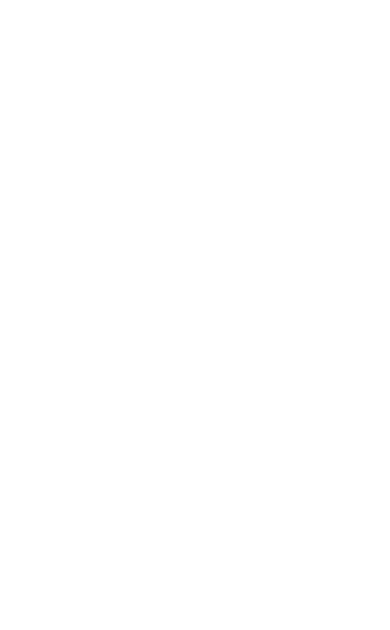
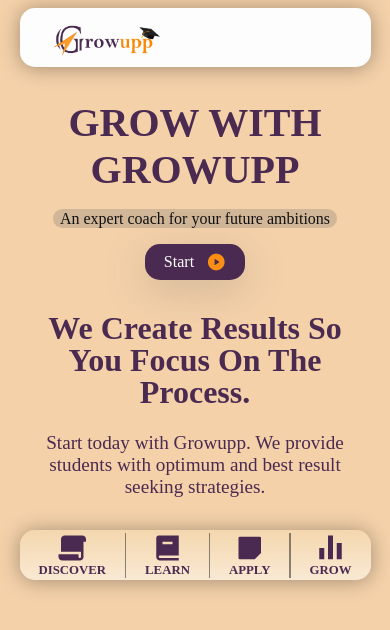
Before and after one commit to Tjain-Web-developer/Growupp-task, a plain HTML site: page index.html in a window 390 px wide. Drawn offline with nearby package versions, Linux system fonts and the light colour scheme.

Commit message:
home screen landing page complete with responsiveness

```diff
--- a/index.html
+++ b/index.html
@@ -3,11 +3,73 @@
 <head>
     <meta charset="UTF-8">
     <meta name="viewport" content="width=device-width, initial-scale=1.0">
+    <link href="https://cdn.jsdelivr.net/npm/remixicon@2.2.0/fonts/remixicon.css" rel="stylesheet">
     <link rel="stylesheet" href="style.css">
     <title>Document</title>
 </head>
 <body>
+    <div id="main">
+        <div id="mainScreen">
+            <div class="navbar">
+                <div class="logo">
+                    <img src="./assets/growwuplogo.png" alt="">
+                </div>
 
+                <div class="links">
+                    <p>HOME</p>
+                    <div class="divider"></div>
+                    <p>HOW WE WORK</p>
+                    <div class="divider"></div>
+                    <p>ABOUT</p>
+                    <div class="divider"></div>
+                    <p>CONTACT</p>
+                    <div class="divider"></div>
+                    <button>Sign up</button>
+                </div>
+            </div>
+            <div class="btn-ctn">
+                <h1>GROW WITH GROWUPP</h1>
+                <p>An expert coach for your future ambitions</p>
+                <a href="#">
+                    <div class="startButton">
+                        <h6>Start</h6>
+                        <i class="ri-play-circle-fill"></i>
+                    </div>
+                </a>
+            </div>
+            <div class="titleImageWrapper">
+                <div class="titleWrapper">
+                    <h1>We Create Results So You Focus On The Process.</h1>
+                    <h4>Start today with Growupp. We provide students with optimum and best result seeking strategies.</h4>
+                </div>
+
+                <div class="imageWrapper">
+                    <img class="switchImg" src="./assets/Dictionary-pana.png" alt="">
+                </div>
+            </div>
+            <div class="features">
+                <div class="singleFeature">
+                    <i class="ri-file-paper-2-fill"></i>
+                    <p>DISCOVER</p>
+                </div>
+                <div class="divider feature-divider"></div>
+                <div class="singleFeature">
+                    <i class="ri-book-2-fill"></i>
+                    <p>LEARN</p>
+                </div>
+                <div class="divider feature-divider"></div>
+                <div class="singleFeature">
+                    <i class="ri-sticky-note-2-fill"></i>
+                    <p>APPLY</p>
+                </div>
+                <div class="divider feature-divider"></div>
+                <div class="singleFeature">
+                    <i class="ri-bar-chart-fill"></i>
+                    <p>GROW</p>
+                </div>
+            </div>
+        </div>
+    </div>
     <script src="./index.js"></script>
 </body>
 </html>
--- a/index.js
+++ b/index.js
@@ -0,0 +1,18 @@
+const urls = [
+    "./assets/Dictionary-pana.png",
+    "./assets/Knowledge-pana.png",
+    "./assets/Nerd-amico.png",
+];
+
+const img = document.querySelector(".switchImg");
+
+let index = 0;
+
+function change() {
+    img.src = urls[index];
+    index > 1 ? (index = 0) : index++;
+}
+
+window.onload = function () {
+    setInterval(change, 2000);
+};
--- a/style.css
+++ b/style.css
@@ -0,0 +1,228 @@
+*{
+    padding: 0;
+    margin: 0;
+    box-sizing: border-box;
+    font-family: Gilroy;
+}
+
+a{
+    text-decoration: none;
+}
+
+:root{
+    --themepurple: #6D4078;
+    --themeback: #F4D1A9;
+    --themepurpledark: #4A2A51;
+}
+
+html,body{
+    width: 100%;
+    height: 100%;
+}
+
+#mainScreen{
+    width: 100%;
+    min-height: 100vh;
+    background-color: var(--themeback);
+    padding: .5rem 5vw;
+}
+
+.navbar{
+    width: 100%;
+    display: flex;
+    align-items: center;
+    justify-content: space-between;
+    border-radius: 15px;
+    background: rgb(254, 253, 253);
+    box-shadow: 0 1px 20px rgba(39, 36, 36, 0.4);
+    padding: 0 2em;
+}
+
+.logo>img{
+    height: 55px;
+}
+
+.links{
+    display: flex;
+    gap: 1.5em;
+    align-items: center;
+    font-family: Gilroy;
+    color: var(--themepurple);
+}
+
+.links p{
+    font-weight: normal;
+}
+
+.links button{
+    border-radius: 20px;
+    background: #FA8F14;
+    height: 40px;
+    width: 100px;
+    color: #fff;
+    border: none;
+    color: var(--themepurple);
+    font-size: 1rem;
+    cursor: pointer;
+    transition: all ease-in-out .5s;
+}
+
+.links button:hover{
+    font-weight: bold;
+}
+
+.divider{
+    height: 45px;
+    background-color: rgba(0, 0, 0, 0.073);
+    width: .5px;
+}
+
+.btn-ctn{
+    display: flex;
+    flex-direction: column;
+    align-items: center;
+    justify-content: center;
+    gap: 1em;
+    margin-top: 1rem;
+}
+
+.btn-ctn h1{
+    color: var(--themepurpledark);
+    font-size: 3rem;
+    text-align: center;
+}
+
+.btn-ctn p{
+    background-color: rgba(105, 102, 102, 0.25);
+    border-radius: 10px;
+    color: #111;
+    padding: 0.2% 2%;
+    text-align: center;
+}
+
+.startButton{
+    background: #4A2A51;
+    color: white;
+    border: none;
+    cursor: pointer;
+    border-radius: 15px;
+    box-shadow: 0px 10px 40px 0px rgba(105, 102, 102, 0.25);
+    display: flex;
+    flex-direction: row;
+    align-items: center;
+    justify-content: space-evenly;
+    gap: .5em;
+    padding: .5rem 1.2rem;
+    font-size: 1.5rem;
+    transition: all ease-in .4s;
+}
+
+.startButton:hover{
+    opacity: .8;
+}
+
+.startButton>h6{
+    font-weight: normal;
+}
+
+.startButton>i{
+    font-size: 20px;
+    color: #FA8F14;
+}
+
+.titleImageWrapper{
+    display: flex;
+    align-items: center;
+    justify-content: space-between;
+    padding: 0 5vw;
+    margin-top: -5%;
+}
+
+.titleWrapper{
+    color: var(--themepurpledark);
+}
+
+.titleWrapper h1{
+    font-size: 3rem;
+    line-height: 3rem;
+    margin-bottom: 1.5rem;
+}
+
+.titleWrapper h4{
+    font-weight: 500;
+    font-size: 1.2rem;
+    /* width: 60%; */
+}
+
+.imageWrapper img{
+    height: 400px;
+    margin-top: -20px;
+}
+
+.features{
+    height: 50px;
+    margin-top: -2%;
+    display: flex;
+    flex-direction: row;
+    align-items: center;
+    justify-content: space-evenly;
+    border-radius: 15px;
+    background: #fbeedd;
+    background: linear-gradient(#f4d7ae,#f9e9d3);
+    box-shadow: 0 1px 20px rgba(39, 38, 36, 0.4);
+}
+
+.singleFeature{
+    display: flex;
+    flex-direction: column;
+    align-items: center;
+    justify-content: space-between;
+    color: var(--themepurpledark);
+    transition: all ease-in-out .3s;
+}
+
+.singleFeature:hover{
+    transform: scale(1.2);
+}
+
+.singleFeature>i{
+    font-size: 30px;
+}
+
+.singleFeature>p{
+    font-weight: 600;
+    font-size: .8rem;
+}
+
+.feature-divider{
+    width: 1.3px;
+    height: 45px;
+    background-color: rgba(0, 0, 0, 0.443);
+}
+
+@media screen and (max-width: 840px) {
+    .links{
+        display: none;
+    }
+    .titleWrapper h1{
+        font-size: 2rem;
+        line-height: 2rem;
+    }
+}
+@media screen and (max-width: 820px) {
+    .titleImageWrapper, .btn-ctn, .features{
+        margin-top: 2rem;
+    }
+    .imageWrapper{
+        display: none;
+    }
+}
+
+@media screen and (max-width: 540px) {
+    .titleWrapper{
+        text-align: center;
+    }
+    .btn-ctn h1{
+        font-size: 2.5rem;
+    }
+}
```
Also changed, not shown: assets/Dictionary-pana.png (added), assets/Knowledge-pana.png (added), assets/Nerd-amico.png (added), assets/growwuplogo.png (added).
